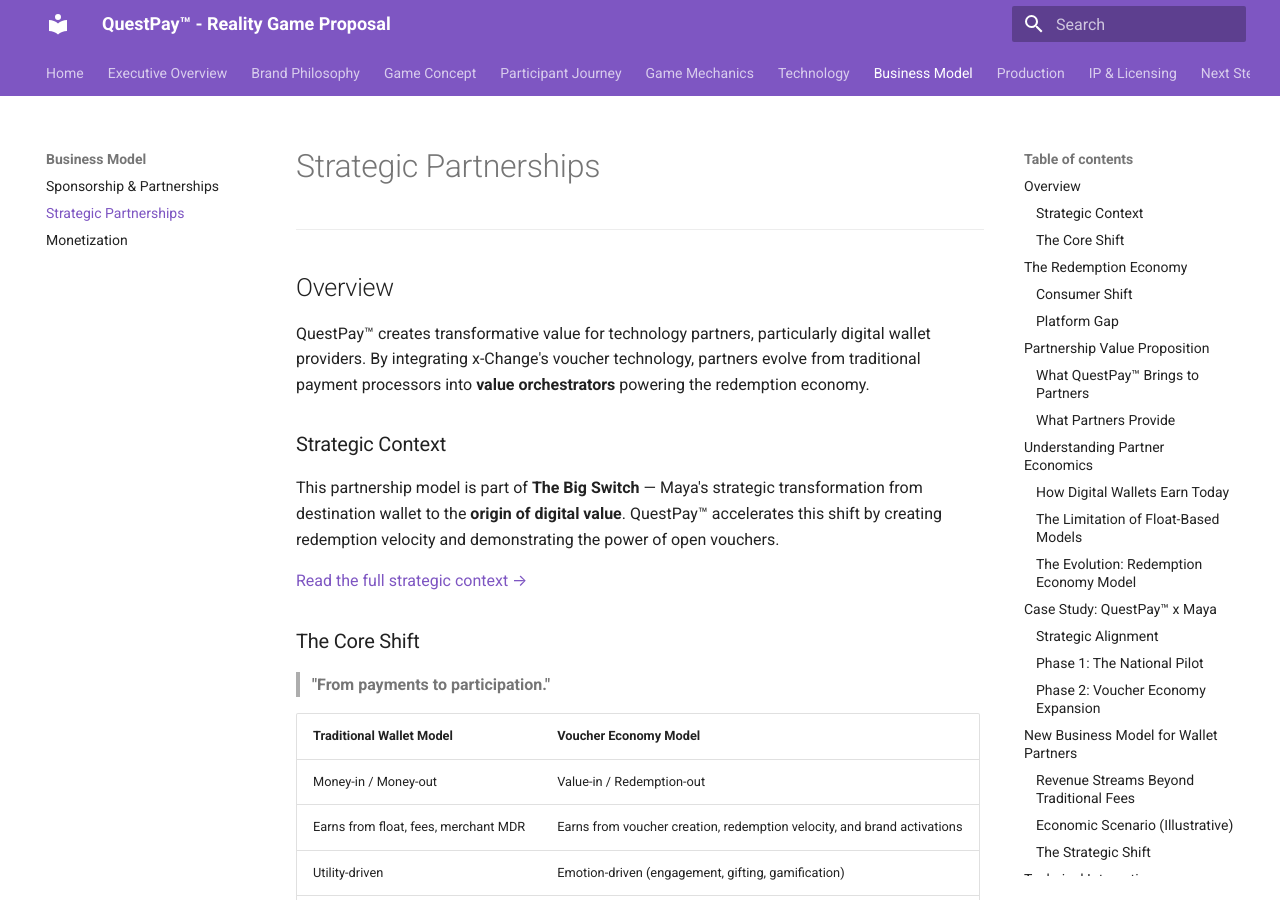
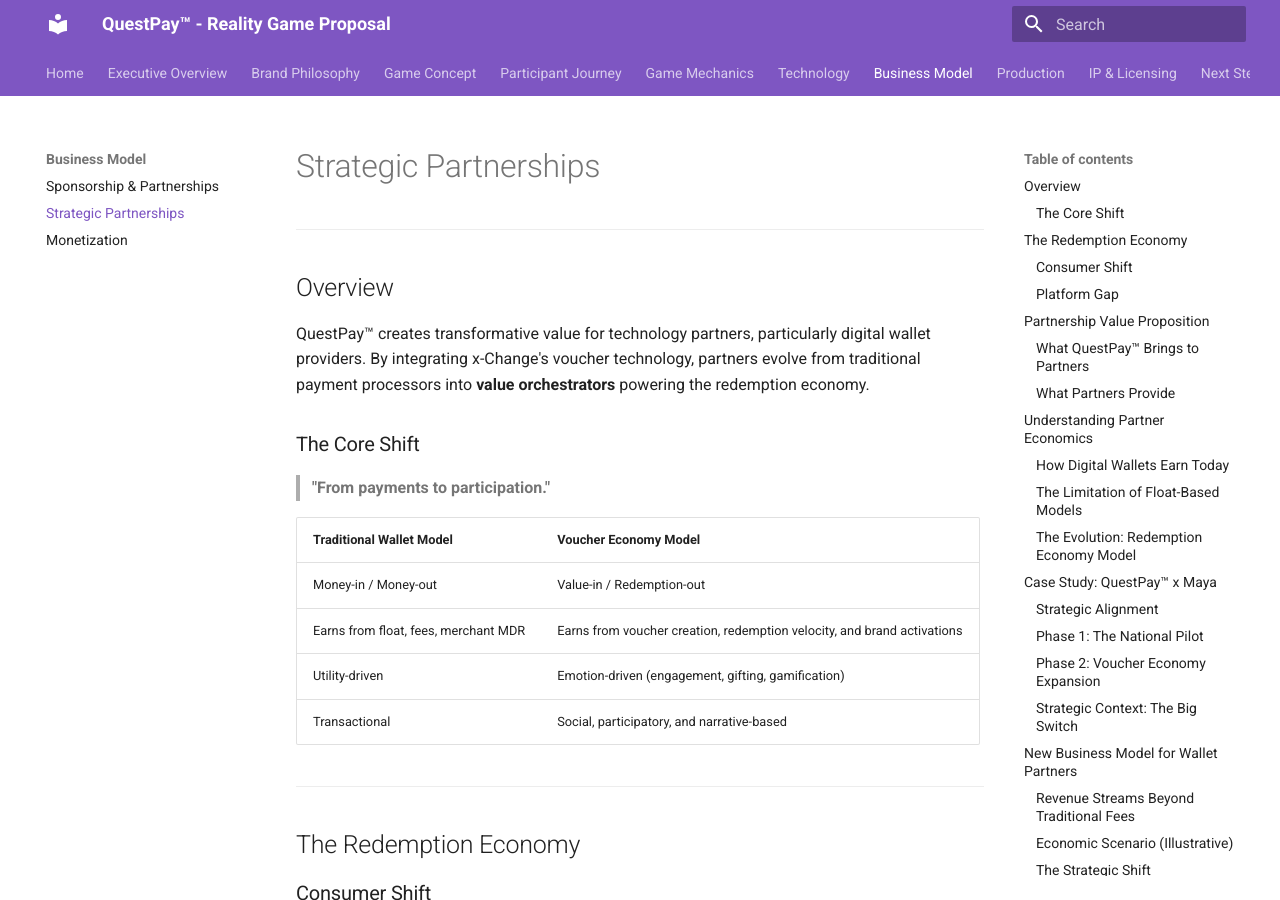
Before and after one commit to 3neti/questpay-docs, an MkDocs documentation site: the page built from docs/partnerships.md, in a window 1280 px wide and 900 px high. Built offline with MkDocs 1.6.1 and Material for MkDocs 9.7.7, drawn with Linux system fonts in a browser that asks for light colours; some of the changed text lies outside the part shown.

Commit message:
Reposition Strategic Context in partnerships.md
Move 'The Big Switch' context from Overview section to after Maya case study. This makes the strategic context feel like a deeper dive for interested readers rather than required upfront reading.

```diff
--- a/docs/partnerships.md
+++ b/docs/partnerships.md
@@ -5,12 +5,6 @@
 ## Overview
 
 QuestPay™ creates transformative value for technology partners, particularly digital wallet providers. By integrating x-Change's voucher technology, partners evolve from traditional payment processors into **value orchestrators** powering the redemption economy.
-
-### Strategic Context
-
-This partnership model is part of **The Big Switch** — Maya's strategic transformation from destination wallet to the **origin of digital value**. QuestPay™ accelerates this shift by creating redemption velocity and demonstrating the power of open vouchers.
-
-[Read the full strategic context →](strategy.md)
 
 ### The Core Shift
 
```
Also changed, not shown: other parts of docs/partnerships.md (+6 -0 lines).
